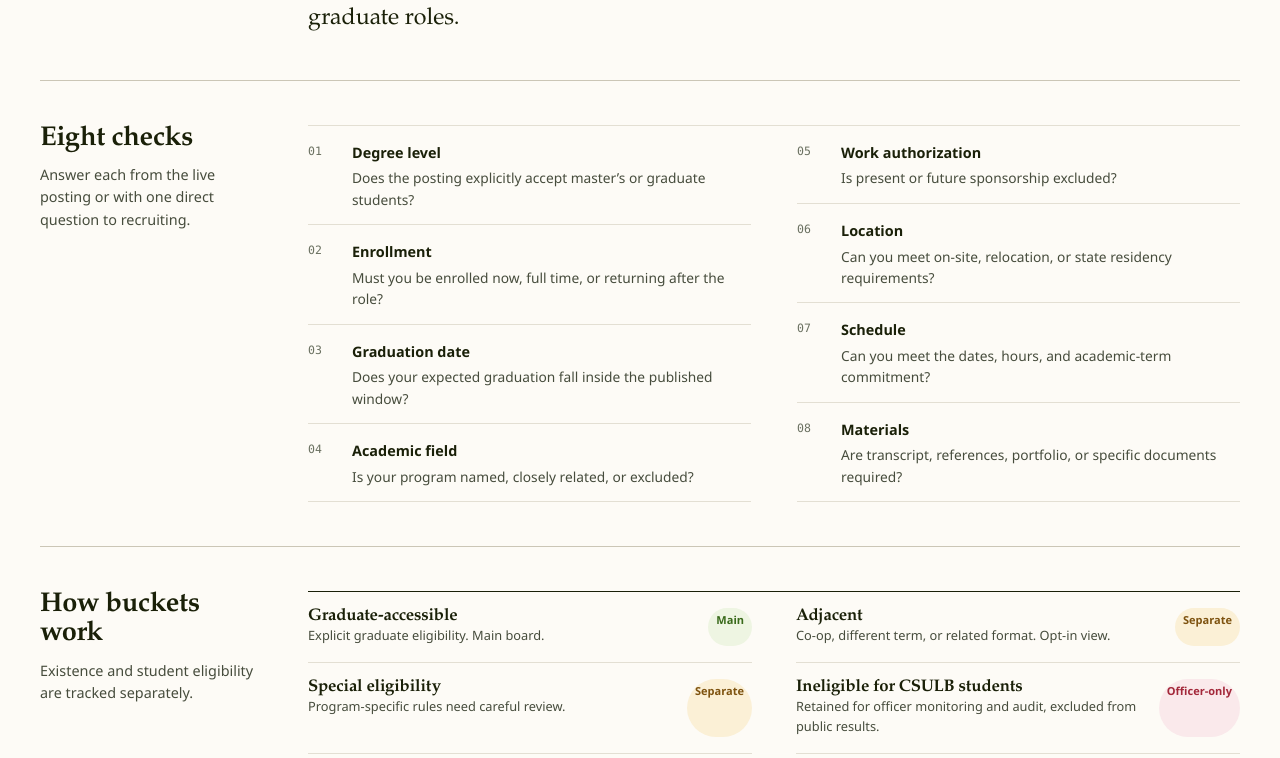
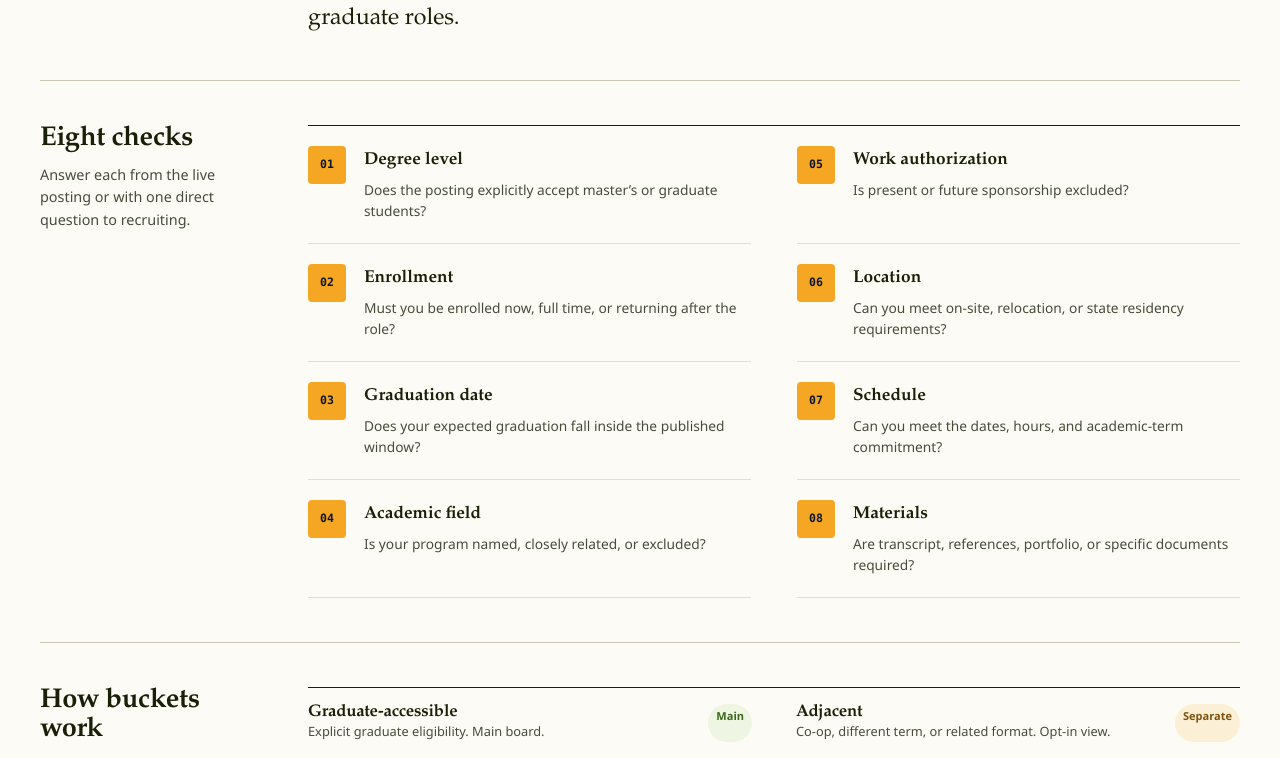
Before and after one commit to austinesparza/csulb-biotech-career-hub, a Next.js app: page /eligibility in a window 1280 px wide. Shown: the part 704-1462 px from the top of the page. Built offline with nearby package versions, Linux system fonts and the light colour scheme.

Commit message:
Refine eligibility checklist styling

```diff
--- a/src/app/globals.css
+++ b/src/app/globals.css
@@ -145,11 +145,11 @@ button, input, select { font: inherit; }
 .timeline-line::after { content: ""; position: absolute; left: 0; top: 4px; width: 11px; height: 11px; transform: rotate(45deg); background: var(--gold); }
 .timeline-line h2 { font-size: 1.2rem; }
 .timeline-line p { margin-top: 5px; color: var(--ink-soft); font-size: .86rem; }
-.checks-grid { columns: 2; column-gap: 46px; border-top: 1px solid var(--line); }
-.check-item { display: grid; grid-template-columns: 32px 1fr; gap: 12px; padding: 14px 0; border-bottom: 1px solid var(--line); break-inside: avoid; }
-.check-number { color: var(--ink-faint); font-family: var(--mono); font-size: .72rem; padding-top: 3px; }
-.check-item strong { font-size: .9rem; }
-.check-item p { margin-top: 3px; color: var(--ink-soft); font-size: .86rem; }
+.checks-grid { columns: 2; column-gap: 46px; border-top: 1px solid var(--ink); }
+.check-item { display: grid; grid-template-columns: 42px 1fr; gap: 14px; min-height: 118px; padding: 20px 0; border-bottom: 1px solid var(--line); break-inside: avoid; }
+.check-number { display: grid; place-items: center; width: 38px; height: 38px; border-radius: 4px; background: var(--gold); color: var(--navy); font-family: var(--mono); font-size: .72rem; font-weight: 700; }
+.check-item strong { font-family: var(--serif); font-size: 1.08rem; }
+.check-item p { margin-top: 6px; color: var(--ink-soft); font-size: .86rem; line-height: 1.5; }
 .directory-grid { display: grid; grid-template-columns: repeat(2,minmax(0,1fr)); gap: 0 44px; border-top: 1px solid var(--ink); }
 .directory-row { display: grid; grid-template-columns: 1fr auto; gap: 16px; padding: 16px 0; border-bottom: 1px solid var(--line); }
 .directory-row h2 { font-size: 1.05rem; }
```
